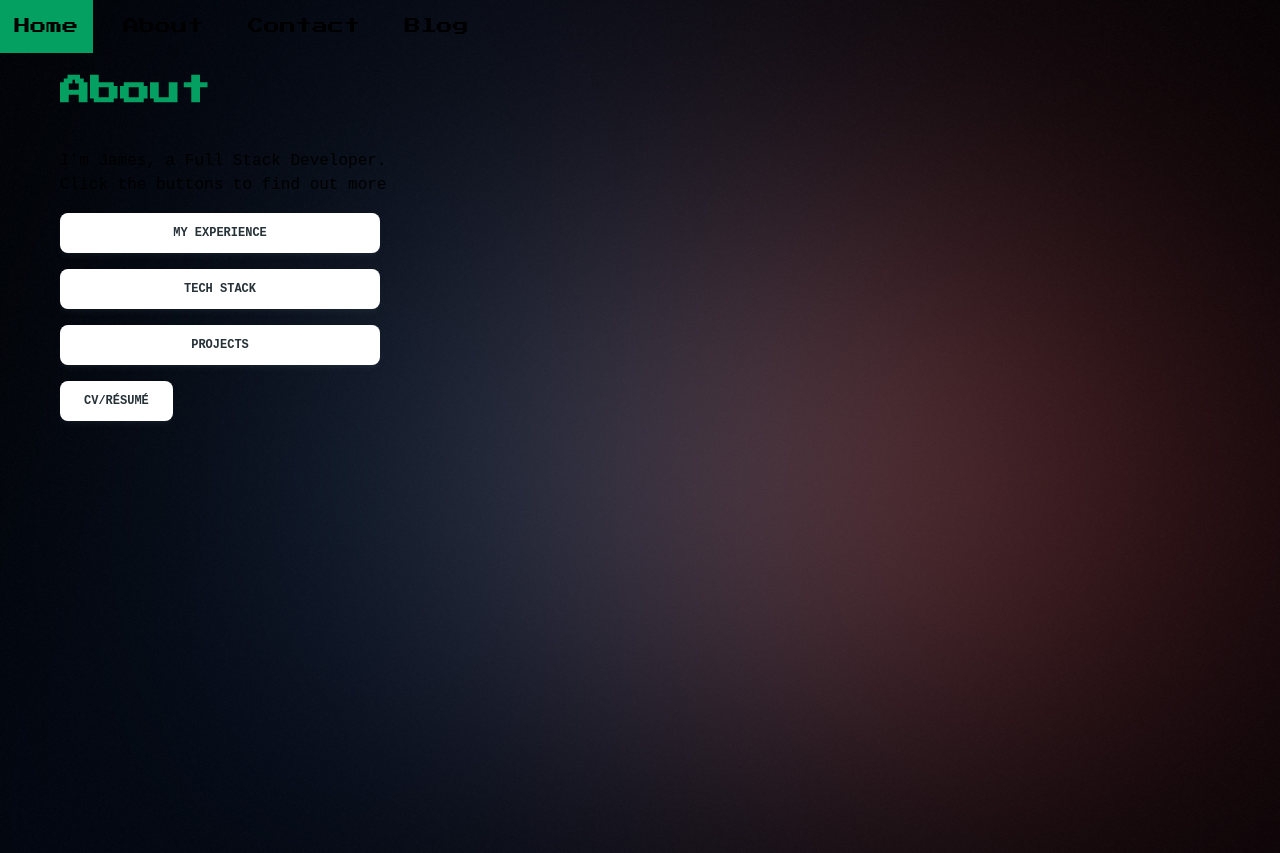
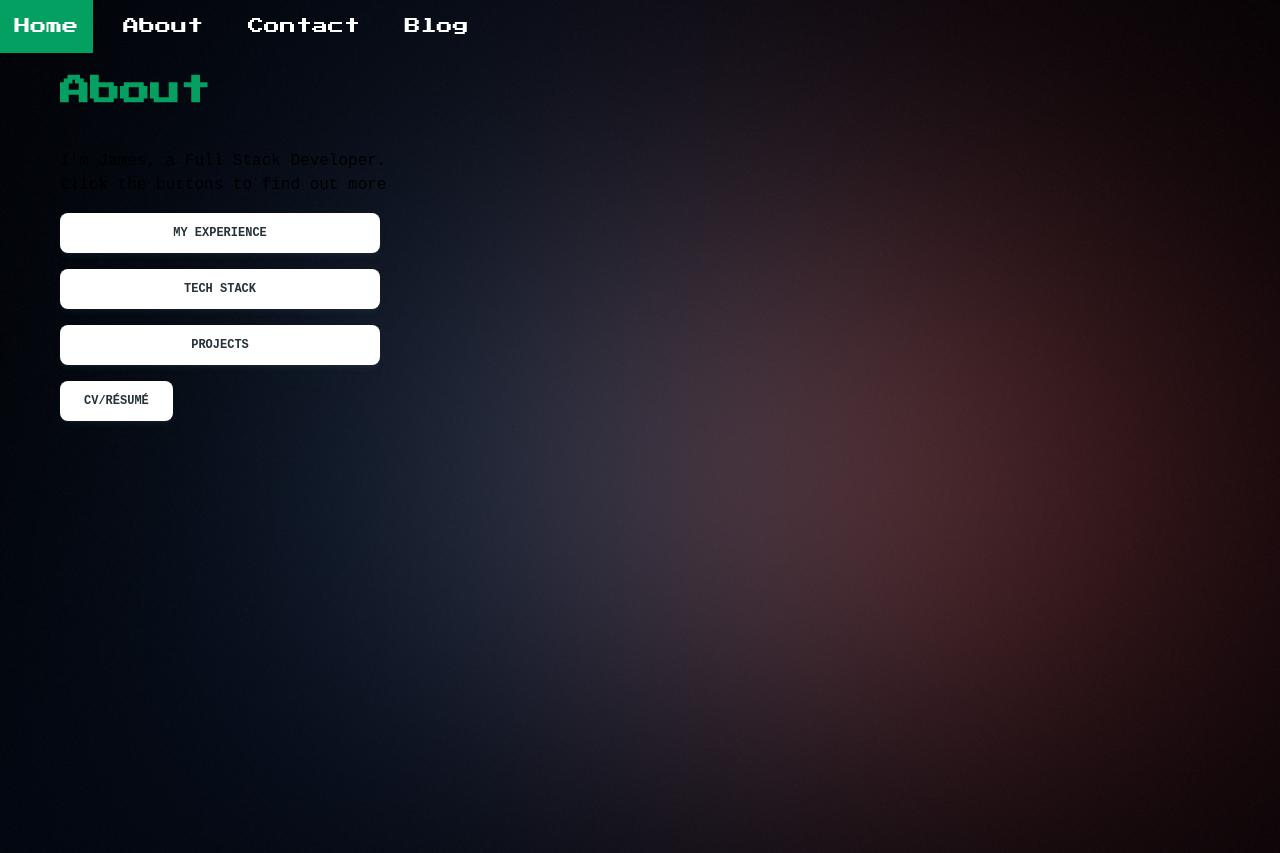
Before and after one commit to jamoowen/Portfolio-Next, a Next.js app: page /about in a window 1280 px wide. Built offline with nearby package versions, Linux system fonts and the light colour scheme.

Commit message:
attempting to fix colors

```diff
--- a/src/app/(features)/layout.jsx
+++ b/src/app/(features)/layout.jsx
@@ -34,7 +34,7 @@ export default function RootLayout({ children }) {
       <nav className="flex sm:justify space-x-4 font-pixel font-white">
 
         {links.map((l, i) =>
-          <Link className=' hover:bg-matrix-50' style={{
+          <Link className='text-white hover:bg-matrix-50' style={{
             padding: '0.9rem',
             font: 'font-mono'
           }}
--- a/src/app/components/HomeLinks/HomeLinks.jsx
+++ b/src/app/components/HomeLinks/HomeLinks.jsx
@@ -38,7 +38,7 @@ export default function HomeLinks() {
                 }}
                     key={i}
                     href={l.path}>
-                    <div className='font-pixel hover:text-matrix-50 hover:text-2xl  p-5'>
+                    <div className='font-pixel text-white hover:text-matrix-50 hover:text-2xl  p-5'>
 
 
                         {l.label}
```
